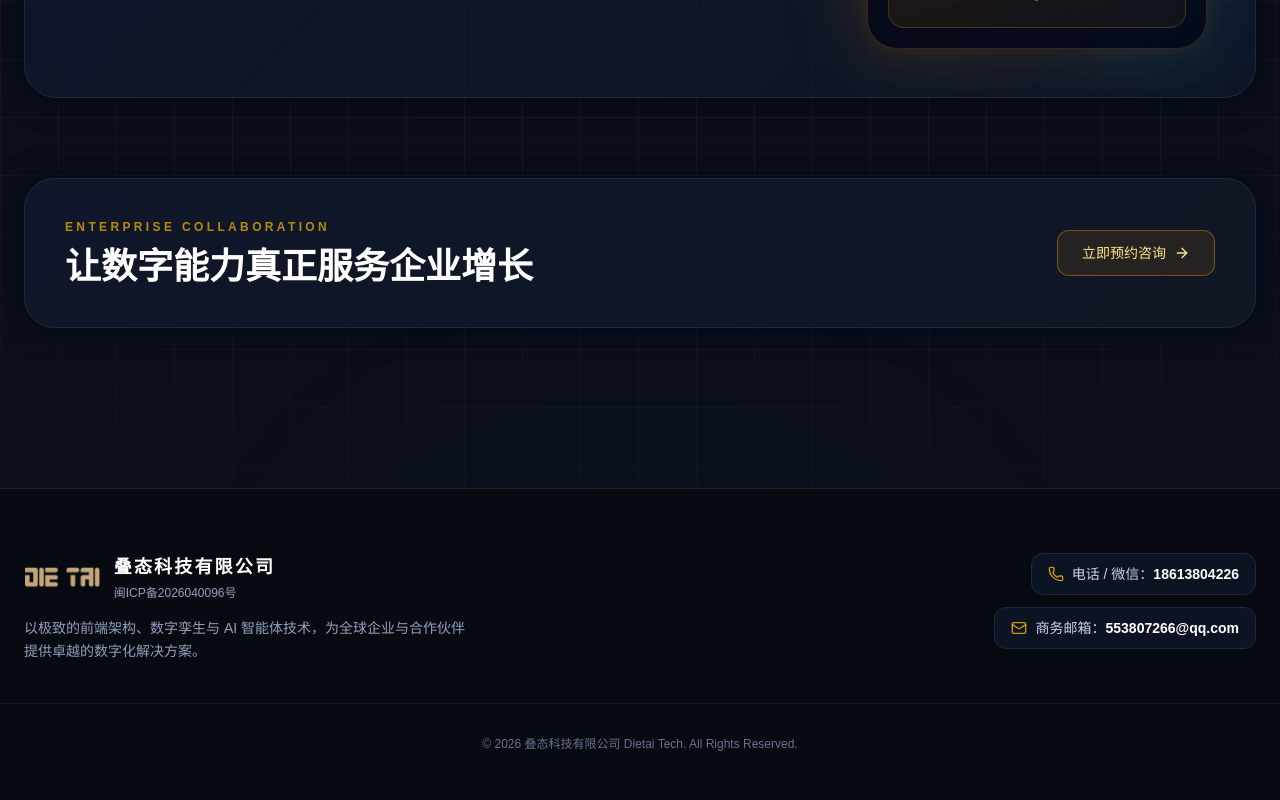
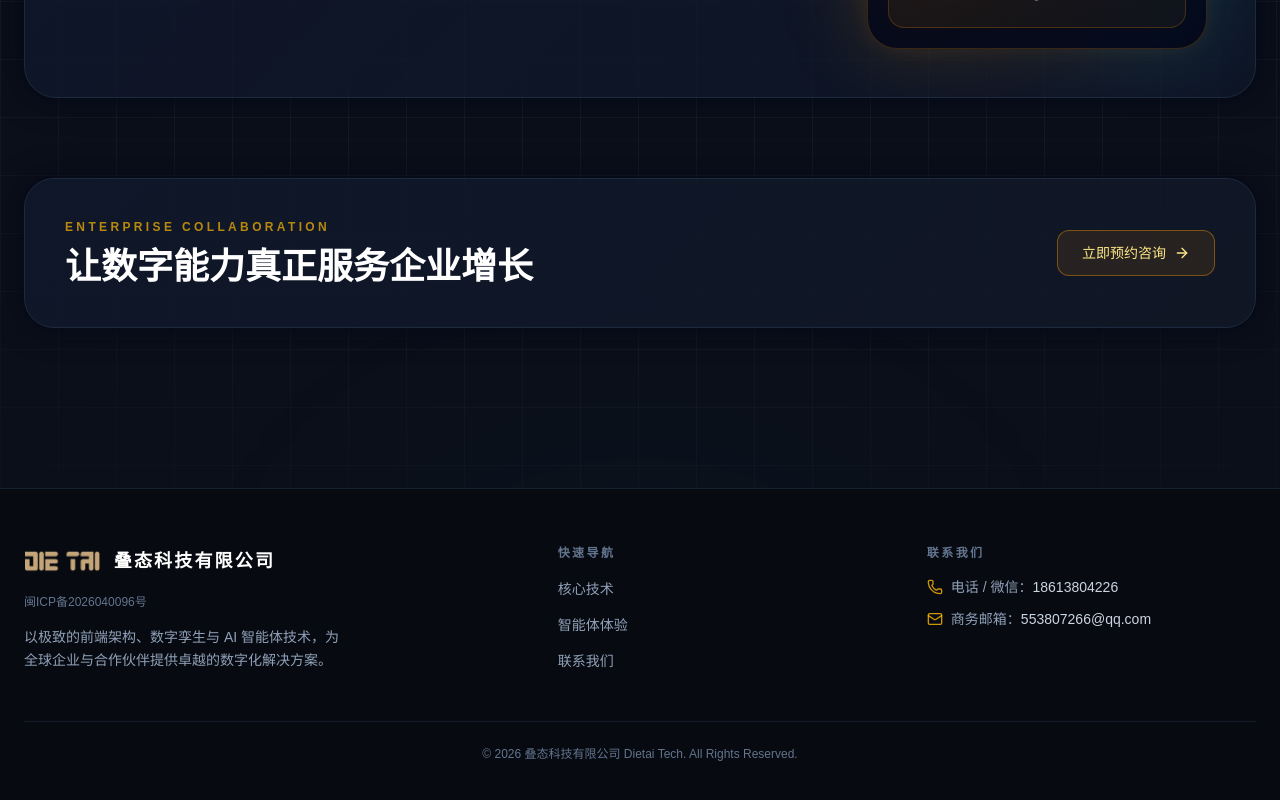
Before and after one commit to 18613804226/dietai-landing, a Next.js app: page / in a window 1280 px wide. Shown: the part 2203-3003 px from the top of the page. Built offline with nearby package versions, Linux system fonts and the light colour scheme.

Commit message:
style: redesign footer with balanced 3-column layout
- Brand column: logo + company name + ICP under it + description
- Quick nav column: 快速导航 with anchor links
- Contact column: 联系我们 with icons + labels
- Clean centered copyright bar at the bottom

```diff
--- a/src/app/page.tsx
+++ b/src/app/page.tsx
@@ -513,11 +513,12 @@ export default function Home() {
 
       <footer
         id="contact"
-        className="relative z-10 mt-20 border-t border-slate-800/70 bg-[#070A10] py-16"
+        className="relative z-10 mt-20 border-t border-slate-800/70 bg-[#070A10]"
       >
-        <div className="mx-auto grid max-w-7xl gap-8 px-6 md:grid-cols-2">
+        <div className="mx-auto max-w-7xl px-6 py-14">
+          <div className="grid gap-10 md:grid-cols-[1.5fr_1fr_1fr]">
             <div>
-            <div className="mb-4 flex items-center gap-3">
+              <div className="mb-3 flex items-center gap-3">
                 <div className="flex h-8 items-center">
                   <img
                     src="/logo-light-transparent.png"
@@ -525,44 +526,65 @@ export default function Home() {
                     className="h-full w-full object-contain"
                   />
                 </div>
-              <div className="flex flex-col gap-1">
                 <span className="text-lg font-bold tracking-[0.12em] text-white">
                   叠态科技有限公司
                 </span>
+              </div>
               <a
                 href="http://beian.miit.gov.cn/"
                 target="_blank"
                 rel="noopener noreferrer"
-                  className="text-xs text-slate-400 hover:text-amber-400"
+                className="mb-4 inline-block text-xs text-slate-500 transition-colors hover:text-amber-400"
               >
                 闽ICP备2026040096号
               </a>
-              </div>
-            </div>
-            <p className="max-w-md text-sm leading-relaxed text-slate-400">
+              <p className="max-w-xs text-sm leading-relaxed text-slate-400">
                 以极致的前端架构、数字孪生与 AI
                 智能体技术，为全球企业与合作伙伴提供卓越的数字化解决方案。
               </p>
             </div>
 
-          <div className="flex flex-col gap-3 md:items-end">
+            <div>
+              <h3 className="mb-4 text-xs font-semibold uppercase tracking-[0.2em] text-slate-500">
+                快速导航
+              </h3>
+              <ul className="space-y-3">
+                {navItems.map((item) => (
+                  <li key={item.href}>
+                    <a
+                      href={item.href}
+                      className="text-sm text-slate-400 transition-colors hover:text-amber-300"
+                    >
+                      {item.label}
+                    </a>
+                  </li>
+                ))}
+              </ul>
+            </div>
+
+            <div>
+              <h3 className="mb-4 text-xs font-semibold uppercase tracking-[0.2em] text-slate-500">
+                联系我们
+              </h3>
+              <ul className="space-y-3">
                 {contactItems.map(({ icon: Icon, label, value }) => (
-              <div
+                  <li
                     key={label}
-                className="flex items-center gap-2 rounded-xl border border-slate-800 bg-slate-900/70 px-4 py-2.5 text-sm text-slate-300"
+                    className="flex items-start gap-2 text-sm text-slate-400"
                   >
-                <Icon className="h-4 w-4 text-amber-400/80" />
+                    <Icon className="mt-0.5 h-4 w-4 shrink-0 text-amber-400/80" />
                     <span>
-                  {label}：<strong className="text-white">{value}</strong>
+                      {label}：
+                      <span className="text-slate-300">{value}</span>
                     </span>
-              </div>
+                  </li>
                 ))}
+              </ul>
             </div>
           </div>
 
-        <div className="mx-auto mt-10 flex max-w-7xl flex-col items-center gap-2 border-t border-slate-800/60 px-6 pt-8 text-xs text-slate-500">
-          <div className="flex items-center justify-center gap-2">
-            <span>© {year} 叠态科技有限公司 Dietai Tech. All Rights Reserved.</span>
+          <div className="mt-12 border-t border-slate-800/60 pt-6 text-center text-xs text-slate-500">
+            © {year} 叠态科技有限公司 Dietai Tech. All Rights Reserved.
           </div>
         </div>
       </footer>
```
Lines whose indentation alone changed are shown as unchanged.
